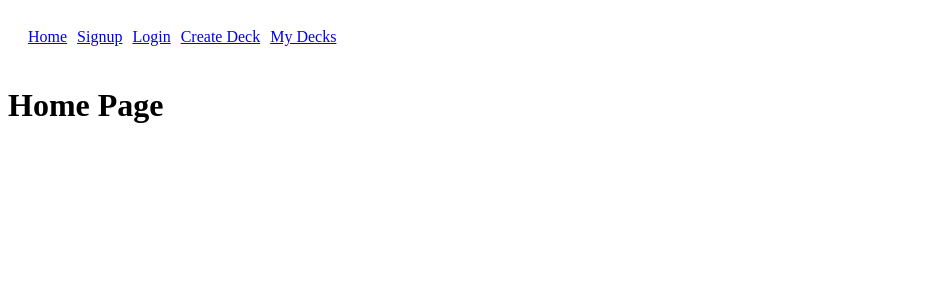
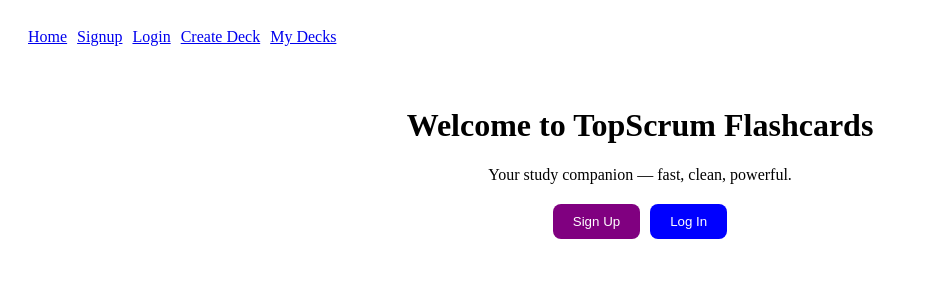
Before and after one commit to phortyteaux/TopScrum_Revival, a React (Vite) app: page / in a window 1280 px wide. Shown: the top 300 px of the page, without its empty margins (0-928 px from the left). Built offline with nearby package versions, Linux system fonts and the light colour scheme.

Commit message:
Added - Home.jsx

```diff
--- a/src/App.jsx
+++ b/src/App.jsx
@@ -9,6 +9,7 @@ import EditCard from "./pages/EditCard";
 import EditDeck from "./pages/EditDeck";
 import ReviewDeck from "./pages/ReviewDeck";
 import DeckStats from "./pages/DeckStats";
+import Home from "./pages/Home";
 
 
 
@@ -24,7 +25,7 @@ function App() {
       </nav>
 
       <Routes>
-        <Route path="/" element={<h1>Home Page</h1>} />
+        <Route path="/" element={<Home />} />
         <Route path="/signup" element={<Signup />} />
         <Route path="/login" element={<Login />} />
         <Route path="/create-deck" element={<CreateDeck />} />
--- /dev/null
+++ b/src/pages/Home.jsx
@@ -0,0 +1,41 @@
+export default function Home() {
+  return (
+    <div style={{ padding: "20px", textAlign: "center" }}>
+      <h1>Welcome to TopScrum Flashcards</h1>
+      <p>Your study companion — fast, clean, powerful.</p>
+
+      <div style={{ marginTop: "20px" }}>
+        <a href="/signup">
+          <button
+            style={{
+              padding: "10px 20px",
+              backgroundColor: "purple",
+              color: "white",
+              border: "none",
+              borderRadius: "8px",
+              cursor: "pointer",
+              marginRight: "10px",
+            }}
+          >
+            Sign Up
+          </button>
+        </a>
+
+        <a href="/login">
+          <button
+            style={{
+              padding: "10px 20px",
+              backgroundColor: "blue",
+              color: "white",
+              border: "none",
+              borderRadius: "8px",
+              cursor: "pointer",
+            }}
+          >
+            Log In
+          </button>
+        </a>
+      </div>
+    </div>
+  );
+}
```
